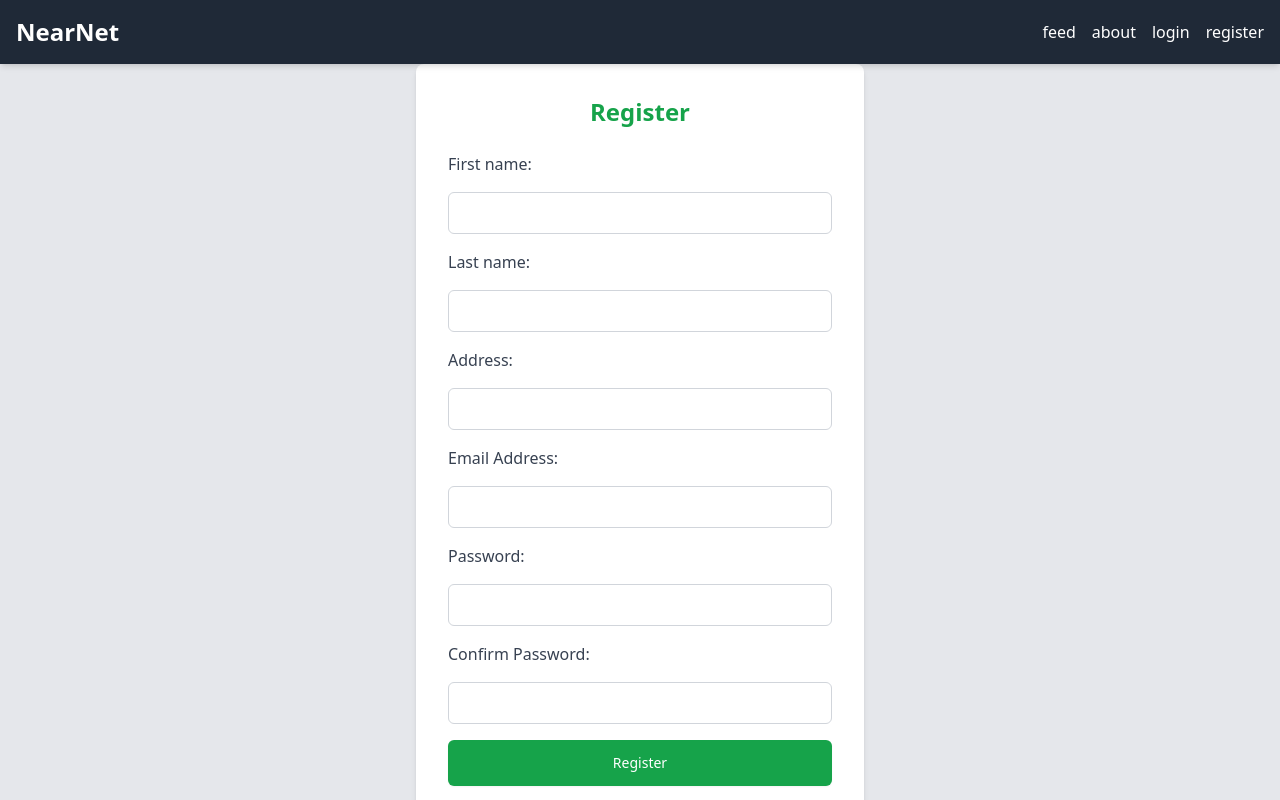
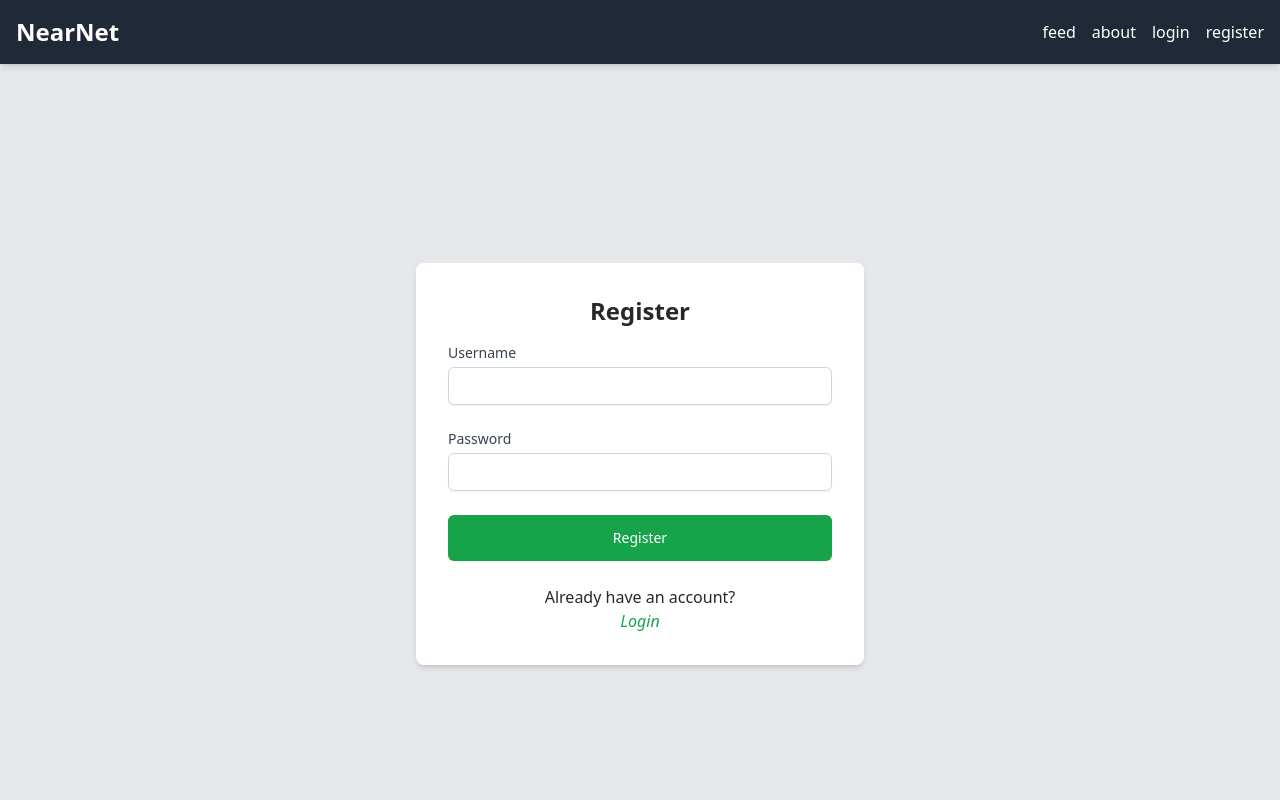
Before and after one commit to xeviert/nearnet, a Next.js app: page /register in a window 1280 px wide. Shown: the top 800 px of the page. Built offline with nearby package versions, Linux system fonts and the light colour scheme.

Commit message:
added dynamic routing, login and register functionality

```diff
--- a/package.json
+++ b/package.json
@@ -9,7 +9,10 @@
     "lint": "next lint"
   },
   "dependencies": {
+    "bcryptjs": "^2.4.3",
+    "cookie": "^0.6.0",
     "next": "14.2.3",
+    "next-cookies": "^2.0.3",
     "react": "^18",
     "react-dom": "^18"
   },
--- a/src/app/layout.js
+++ b/src/app/layout.js
@@ -11,9 +11,7 @@ export const metadata = {
 export default function RootLayout({ children }) {
   return (
     <html lang="en">
-      <UserProvider>
         <body className={inter.className}>{children}</body>
-      </UserProvider>
     </html>
   );
 }
--- /dev/null
+++ b/src/pages/about.js
@@ -0,0 +1,6 @@
+// src/pages/about.js
+import LandingPage from './index';
+
+export default function About() {
+  return <LandingPage />;
+}
--- /dev/null
+++ b/src/pages/api/login.js
@@ -0,0 +1,23 @@
+import bcrypt from 'bcryptjs';
+import { serialize } from 'cookie';
+import { getUsers } from '../../userStore';
+
+export default function handler(req, res) {
+  if (req.method === 'POST') {
+    const { username, password } = req.body;
+
+    const user = getUsers().find(u => u.username === username);
+
+    if (user && bcrypt.compareSync(password, user.password)) {
+      const token = 'authenticated'; // Simple session token for demonstration
+
+      res.setHeader('Set-Cookie', serialize('auth', token, { path: '/', httpOnly: true, maxAge: 60 * 60 * 24 }));
+
+      return res.status(200).json({ message: 'Logged in successfully' });
+    }
+
+    return res.status(401).json({ message: 'Invalid credentials' });
+  }
+
+  res.status(405).end();
+}
--- /dev/null
+++ b/src/pages/api/logout.js
@@ -0,0 +1,6 @@
+import { serialize } from 'cookie';
+
+export default function handler(req, res) {
+  res.setHeader('Set-Cookie', serialize('auth', '', { path: '/', httpOnly: true, maxAge: -1 }));
+  res.status(200).json({ message: 'Logged out successfully' });
+}
--- /dev/null
+++ b/src/pages/api/register.js
@@ -0,0 +1,19 @@
+import bcrypt from 'bcryptjs';
+import { addUser, getUsers } from '../../userStore';
+
+export default function handler(req, res) {
+  if (req.method === 'POST') {
+    const { username, password } = req.body;
+
+    if (getUsers().find(u => u.username === username)) {
+      return res.status(400).json({ message: 'User already exists' });
+    }
+
+    const hashedPassword = bcrypt.hashSync(password, 10);
+    addUser(username, hashedPassword);
+
+    return res.status(201).json({ message: 'User registered successfully' });
+  }
+
+  res.status(405).end();
+}
--- a/src/pages/index.js
+++ b/src/pages/index.js
@@ -12,15 +12,11 @@ export default function LandingPage() {
             discuss events, and support one another. It’s all about making your neighborhood more accessible and enjoyable.
           </p>
           <div className="space-x-4">
-            <Link href="/register">
-              <a className="bg-green-600 text-white px-6 py-3 rounded-lg font-semibold hover:bg-green-700 transition duration-300">
+            <Link href="/register" className="bg-green-600 text-white px-6 py-3 rounded-lg font-semibold hover:bg-green-700 transition duration-300">
                 Sign Up
-              </a>
             </Link>
-            <Link href="/login">
-              <a className="bg-transparent text-green-600 border border-green-600 px-6 py-3 rounded-lg hover:bg-green-600 hover:text-white transition duration-300">
+            <Link href="/login" className="bg-transparent text-green-600 border border-green-600 px-6 py-3 rounded-lg hover:bg-green-600 hover:text-white transition duration-300">
                 Login
-              </a>
             </Link>
           </div>
         </section>
--- a/src/pages/login.js
+++ b/src/pages/login.js
@@ -1,23 +1,48 @@
+import { useState } from 'react';
+import { useRouter } from 'next/router';
+
 export default function Login() {
+  const router = useRouter();
+  const [error, setError] = useState(null);
+
+  const handleSubmit = async (event) => {
+    event.preventDefault();
+    const username = event.target.username.value;
+    const password = event.target.password.value;
+
+    const res = await fetch('/api/login', {
+      method: 'POST',
+      headers: { 'Content-Type': 'application/json' },
+      body: JSON.stringify({ username, password }),
+    });
+
+    if (res.ok) {
+      router.push('/');
+    } else {
+      setError('Invalid credentials');
+    }
+  };
+
   return (
     <section className="flex justify-center items-center min-h-screen bg-gray-200">
       <div className="w-full max-w-md p-8 bg-white rounded-lg shadow-md">
-        <h2 className="text-center text-2xl font-bold text-green-600 mb-4">Login</h2>
-        <form className="space-y-6">
+        <h2 className="text-center text-2xl font-bold mb-4">Login</h2>
+        <form onSubmit={handleSubmit} className="space-y-6">
+          {error && <p className="text-red-500">{error}</p>}
           <div>
-            <label htmlFor="email" className="block text-sm font-medium text-gray-700">
-              Email Address:
+            <label htmlFor="username" className="block text-sm font-medium text-gray-700">
+              Username
             </label>
             <input
-              type="email"
-              name="email"
+              type="text"
+              name="username"
               required
               className="mt-1 block w-full px-3 py-2 border border-gray-300 rounded-md shadow-sm focus:outline-none focus:ring-green-500 focus:border-green-500 sm:text-sm"
             />
           </div>
           <div>
             <label htmlFor="password" className="block text-sm font-medium text-gray-700">
-              Password:
+              Password
             </label>
             <input
               type="password"
@@ -28,7 +53,7 @@ export default function Login() {
           </div>
           <button
             type="submit"
-            className="w-full flex justify-center py-3 px-4 border border-transparent rounded-md shadow-sm text-sm font-medium text-white bg-green-600 hover:bg-green-700 focus:outline-none focus:ring-2 focus:ring-offset-2 focus:ring-green-500"
+            className="w-full flex justify-center py-3 px-4 border border-transparent rounded-md shadow-sm text-sm font-medium text-white bg-green-600 hover:bg-green-700 focus:outline-none focus:ring-2 focus:ring-offset-2 focus:ring-indigo-500"
           >
             Login
           </button>
--- a/src/pages/register.js
+++ b/src/pages/register.js
@@ -1,30 +1,62 @@
 import Link from 'next/link';
+import { useState } from 'react';
+import { useRouter } from 'next/router';
 
 export default function Register() {
+  const router = useRouter();
+  const [error, setError] = useState(null);
+
+  const handleSubmit = async (event) => {
+    event.preventDefault();
+    const username = event.target.username.value;
+    const password = event.target.password.value;
+
+    const res = await fetch('/api/register', {
+      method: 'POST',
+      headers: { 'Content-Type': 'application/json' },
+      body: JSON.stringify({ username, password }),
+    });
+
+    if (res.ok) {
+      router.push('/login');
+    } else {
+      const data = await res.json();
+      setError(data.message);
+    }
+  };
+
   return (
-    <div className="flex items-center justify-center min-h-screen bg-gray-200">
+    <section className="flex justify-center items-center min-h-screen bg-gray-200">
       <div className="w-full max-w-md p-8 bg-white rounded-lg shadow-md">
-        <h1 className="text-2xl font-bold text-center text-green-600 mb-6">Register</h1>
-        <form className="space-y-4">
-          <label htmlFor="first-name" className="block font-medium text-gray-700">First name:</label>
-          <input type="text" name="first_name" required className="mt-1 w-full px-3 py-2 border border-gray-300 rounded-md" />
-
-          <label htmlFor="last-name" className="block font-medium text-gray-700">Last name:</label>
-          <input type="text" name="last_name" required className="mt-1 w-full px-3 py-2 border border-gray-300 rounded-md" />
-
-          <label htmlFor="address" className="block font-medium text-gray-700">Address:</label>
-          <input type="text" name="address" required className="mt-1 w-full px-3 py-2 border border-gray-300 rounded-md" />
-
-          <label htmlFor="email" className="block font-medium text-gray-700">Email Address:</label>
-          <input type="email" name="email" required className="mt-1 w-full px-3 py-2 border border-gray-300 rounded-md" />
-
-          <label htmlFor="password" className="block font-medium text-gray-700">Password:</label>
-          <input type="password" name="password" required className="mt-1 w-full px-3 py-2 border border-gray-300 rounded-md" />
-
-          <label htmlFor="confirm-pw" className="block font-medium text-gray-700">Confirm Password:</label>
-          <input type="password" name="confirmPassword" required className="mt-1 w-full px-3 py-2 border border-gray-300 rounded-md" />
-
-          <button type="submit" className="w-full flex justify-center py-3 px-4 border border-transparent rounded-md shadow-sm text-sm font-medium text-white bg-green-600 hover:bg-green-700 focus:outline-none focus:ring-2 focus:ring-offset-2 focus:ring-green-500">
+        <h2 className="text-center text-2xl font-bold mb-4">Register</h2>
+        <form onSubmit={handleSubmit} className="space-y-6">
+          {error && <p className="text-red-500">{error}</p>}
+          <div>
+            <label htmlFor="username" className="block text-sm font-medium text-gray-700">
+              Username
+            </label>
+            <input
+              type="text"
+              name="username"
+              required
+              className="mt-1 block w-full px-3 py-2 border border-gray-300 rounded-md shadow-sm focus:outline-none focus:ring-green-500 focus:border-green-500 sm:text-sm"
+            />
+          </div>
+          <div>
+            <label htmlFor="password" className="block text-sm font-medium text-gray-700">
+              Password
+            </label>
+            <input
+              type="password"
+              name="password"
+              required
+              className="mt-1 block w-full px-3 py-2 border border-gray-300 rounded-md shadow-sm focus:outline-none focus:ring-green-500 focus:border-green-500 sm:text-sm"
+            />
+          </div>
+          <button
+            type="submit"
+            className="w-full flex justify-center py-3 px-4 border border-transparent rounded-md shadow-sm text-sm font-medium text-white bg-green-600 hover:bg-green-700 focus:outline-none focus:ring-2 focus:ring-offset-2 focus:ring-indigo-500"
+          >
             Register
           </button>
         </form>
@@ -37,6 +69,6 @@ export default function Register() {
           </Link>
         </div>
       </div>
-    </div>
+    </section>
   );
 }
--- /dev/null
+++ b/src/userStore.js
@@ -0,0 +1,11 @@
+import bcrypt from 'bcryptjs';
+
+const users = [
+  { username: 'admin', password: bcrypt.hashSync('password', 10) }
+];
+
+export const getUsers = () => users;
+
+export const addUser = (username, password) => {
+  users.push({ username, password });
+};
```
Also changed, not shown: 1 other file (tests, documents, lock files or other folders).
